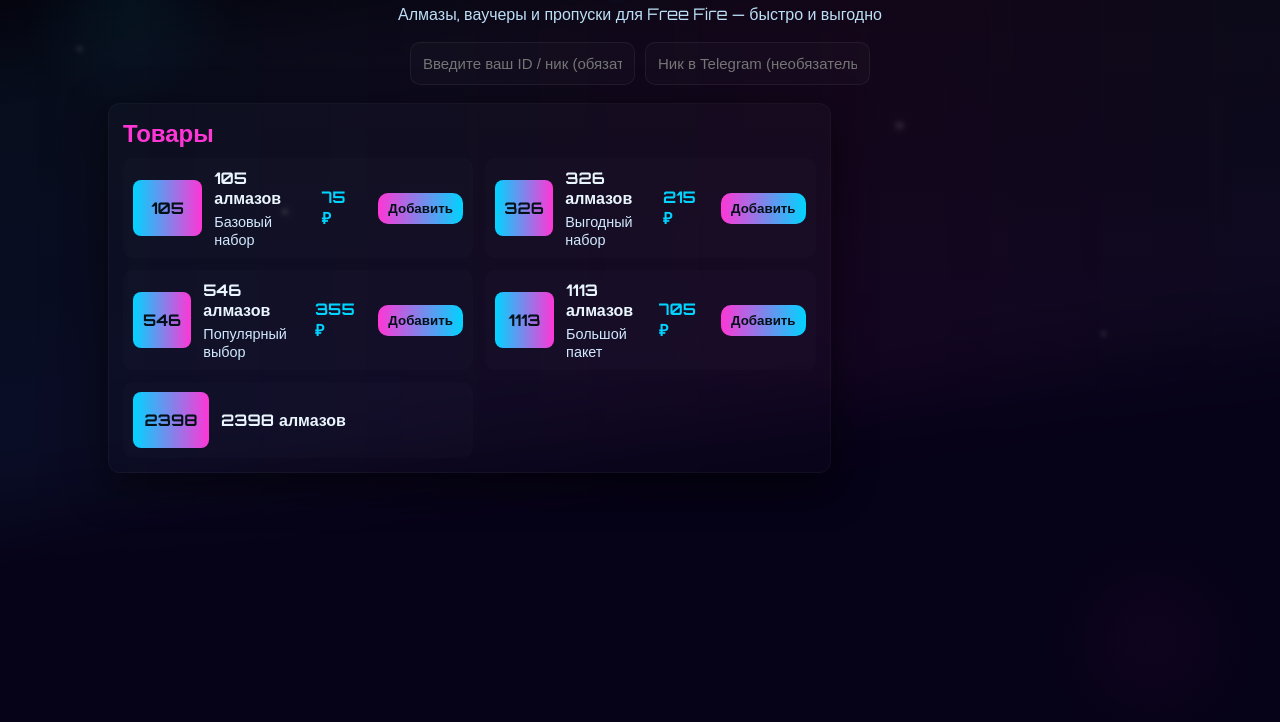
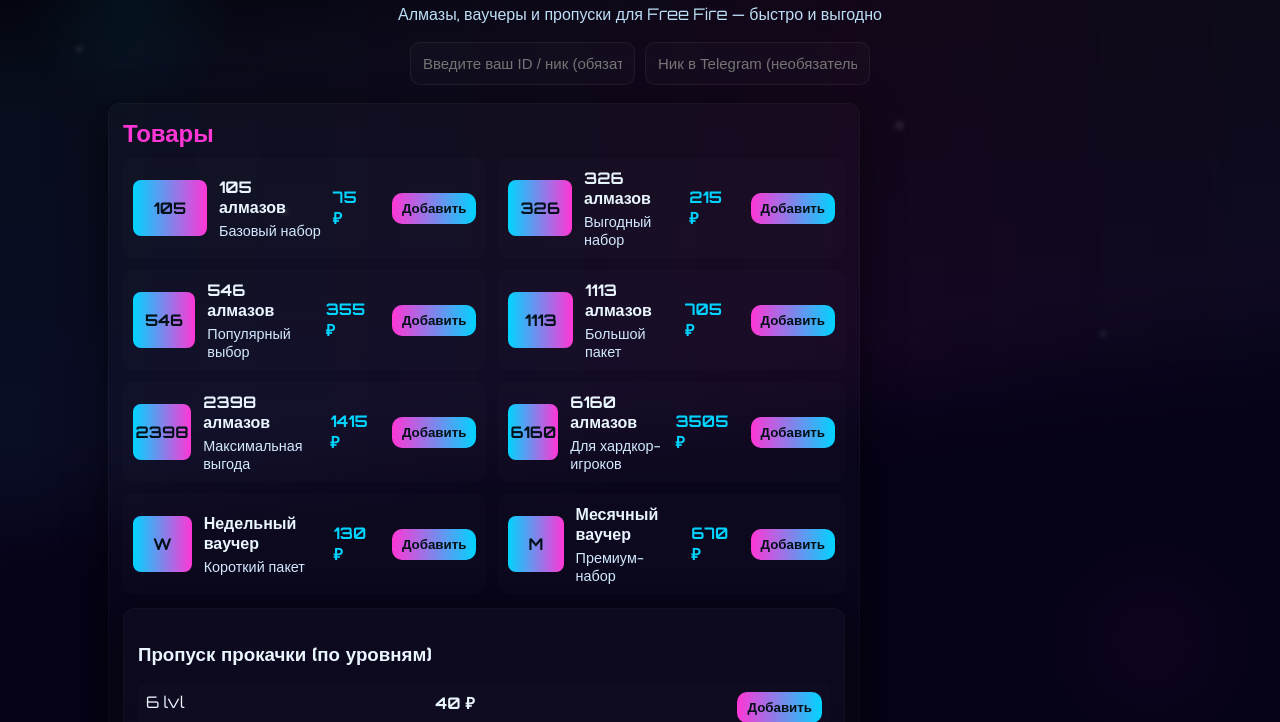
Before and after one commit to viktoriagaleeva253-pixel/Emptyshop, a plain HTML site: page index.html in a window 1280 px wide. Shown: the part 78-800 px from the top of the page. Drawn offline with Linux system fonts and the light colour scheme.

Commit message:
Update index.html
Добавила корзину

```diff
--- a/index.html
+++ b/index.html
@@ -25,13 +25,17 @@
     overflow-x:hidden;
   }
 
+  /* Animated neon background layers */
   .neon-wrap{
-    position:fixed; inset:0; z-index:-2;
+    position:fixed;
+    inset:0;
+    z-index:-2;
     background: radial-gradient(circle at 10% 10%, rgba(0,212,255,0.06), transparent 8%),
                 radial-gradient(circle at 90% 90%, rgba(255,54,214,0.04), transparent 8%),
                 linear-gradient(180deg,#03030a,#060217 60%);
     overflow:hidden;
   }
+
   .neon-band{
     position:absolute;left:-30%;top:0;width:160%;height:60%;
     background: linear-gradient(90deg, rgba(0,212,255,0.06), rgba(255,54,214,0.06), rgba(0,212,255,0.06));
@@ -40,43 +44,71 @@
     animation: bandmove 10s linear infinite;
     mix-blend-mode: screen;
   }
-  @keyframes bandmove{0%{transform:translateX(-10%) skewY(-8deg)}50%{transform:translateX(10%) skewY(-8deg)}100%{transform:translateX(-10%) skewY(-8deg)}}
+  @keyframes bandmove{
+    0%{transform:translateX(-10%) skewY(-8deg)}
+    50%{transform:translateX(10%) skewY(-8deg)}
+    100%{transform:translateX(-10%) skewY(-8deg)}
+  }
 
-  .particle {position:absolute;width:6px;height:6px;border-radius:50%;background: radial-gradient(circle, rgba(255,255,255,0.95), rgba(255,255,255,0.2));opacity:0.08; filter:blur(2px);animation: float linear infinite; mix-blend-mode: screen;}
-  @keyframes float {0%{transform:translateY(0) scale(1);opacity:0.08}50%{transform:translateY(-40px) scale(1.2);opacity:0.18}100%{transform:translateY(0) scale(1);opacity:0.08}}
+  .particle {
+    position:absolute;
+    width:6px;height:6px;border-radius:50%;
+    background: radial-gradient(circle, rgba(255,255,255,0.95), rgba(255,255,255,0.2));
+    opacity:0.08; filter:blur(2px);
+    animation: float linear infinite;
+    mix-blend-mode: screen;
+  }
+  @keyframes float {
+    0%{transform:translateY(0) scale(1);opacity:0.08}
+    50%{transform:translateY(-40px) scale(1.2);opacity:0.18}
+    100%{transform:translateY(0) scale(1);opacity:0.08}
+  }
 
   .topbar{position:relative;padding:0;}
-  header img.banner{width:100%; height:280px; object-fit:cover; display:block; filter: drop-shadow(0 12px 30px rgba(0,0,0,0.6));}
+  header img.banner{width:100%;height:280px;object-fit:cover;display:block;filter: drop-shadow(0 12px 30px rgba(0,0,0,0.6));}
+
   .container{max-width:1100px;margin:0 auto;padding:18px;}
   .hero{margin-top:18px;text-align:center;}
-  h1{margin:6px 0;color:var(--neon-cyan);text-shadow:0 0 12px rgba(0,212,255,0.15);}
-  .subtitle{color:#bcdff6;margin:0 0 10px 0;}
-  .id-row{display:flex;gap:10px;align-items:center;flex-wrap:wrap;justify-content:center;margin:18px 0;}
-  .id-row input, .id-row input.nick{padding:12px;border-radius:10px;border:1px solid rgba(255,255,255,0.06); background:rgba(255,255,255,0.02);color:#fff;min-width:220px;font-size:15px;}
-  .layout{display:grid;grid-template-columns:1fr 380px;gap:18px;align-items:start;}
+  h1{margin:6px 0;color:var(--neon-cyan);text-shadow:0 0 12px rgba(0,212,255,0.15)}
+  .subtitle{color:#bcdff6;margin:0 0 10px 0}
+
+  .id-row{display:flex;gap:10px;align-items:center;flex-wrap:wrap;justify-content:center;margin:18px 0}
+  .id-row input, .id-row input.nick{
+    padding:12px;border-radius:10px;border:1px solid rgba(255,255,255,0.06);
+    background:rgba(255,255,255,0.02);color:#fff;min-width:220px;font-size:15px;
+  }
+
+  .layout{display:grid;grid-template-columns:1fr 380px;gap:18px;align-items:start}
   @media(max-width:980px){.layout{grid-template-columns:1fr} .id-row{justify-content:flex-start}}
 
-  .card{background:linear-gradient(180deg, rgba(255,255,255,0.02), rgba(255,255,255,0.01));padding:14px;border-radius:12px;border:1px solid rgba(255,255,255,0.03);box-shadow:0 12px 40px rgba(0,0,0,0.6);}
-  .card h2{margin:0 0 10px 0;color:var(--neon-magenta);}
-  .grid{display:grid;grid-template-columns:repeat(2,1fr);gap:12px;}
+  .card{background:linear-gradient(180deg, rgba(255,255,255,0.02), rgba(255,255,255,0.01));padding:14px;border-radius:12px;border:1px solid rgba(255,255,255,0.03);box-shadow:0 12px 40px rgba(0,0,0,0.6)}
+  .card h2{margin:0 0 10px 0;color:var(--neon-magenta)}
+
+  .grid{display:grid;grid-template-columns:repeat(2,1fr);gap:12px}
   @media(max-width:700px){.grid{grid-template-columns:1fr}}
-  .product{display:flex;gap:12px;align-items:center;padding:10px;border-radius:10px;background:rgba(255,255,255,0.01);position:relative;}
-  .thumb{width:76px;height:56px;border-radius:8px;background:linear-gradient(90deg,var(--neon-cyan),var(--neon-magenta));display:flex;align-items:center;justify-content:center;color:#021018;font-weight:900;}
-  .prod-info h4{margin:0;font-size:1rem;}
-  .prod-info p{margin:4px 0 0 0;color:#d2e9ff;font-size:0.9rem;}
-  .price{margin-left:auto;font-weight:900;color:var(--neon-cyan);}
-  .add-btn{margin-left:10px;padding:8px 10px;border-radius:10px;border:none;background:linear-gradient(90deg,var(--neon-magenta),var(--neon-cyan));color:#021018;font-weight:900;cursor:pointer;position:relative;}
 
-  .cart h3{margin-top:0;color:var(--neon-cyan);}
-  .cart-list{min-height:60px;}
-  .cart-item{display:flex;gap:8px;align-items:center;padding:8px;border-radius:8px;background:rgba(255,255,255,0.01);}
-  .total{display:flex;justify-content:space-between;align-items:center;padding-top:8px;border-top:1px dashed rgba(255,255,255,0.03);font-weight:900;margin-top:8px;}
-  .checkout{display:flex;gap:8px;margin-top:12px;}
-  .pay{flex:1;padding:12px;border-radius:10px;border:none;background:linear-gradient(90deg,var(--neon-magenta),var(--neon-cyan));color:#021018;font-weight:900;cursor:pointer;}
-  .pay:disabled{opacity:0.5;cursor:default;}
-  .note{color:#bcdff6;font-size:0.95rem;margin-top:10px;}
-  .pulse{animation:pulseCart 0.3s;}
-  @keyframes pulseCart{0%{transform:scale(1)}50%{transform:scale(1.03)}100%{transform:scale(1)}}
+  .product{display:flex;gap:12px;align-items:center;padding:10px;border-radius:10px;background:rgba(255,255,255,0.01)}
+  .thumb{width:76px;height:56px;border-radius:8px;background:linear-gradient(90deg,var(--neon-cyan),var(--neon-magenta));display:flex;align-items:center;justify-content:center;color:#021018;font-weight:900}
+  .prod-info h4{margin:0;font-size:1rem}
+  .prod-info p{margin:4px 0 0 0;color:#d2e9ff;font-size:0.9rem}
+  .price{margin-left:auto;font-weight:900;color:var(--neon-cyan)}
+  .add-btn{margin-left:10px;padding:8px 10px;border-radius:10px;border:none;background:linear-gradient(90deg,var(--neon-magenta),var(--neon-cyan));color:#021018;font-weight:900;cursor:pointer}
+
+  /* cart */
+  .cart h3{margin-top:0;color:var(--neon-cyan)}
+  .cart-list{min-height:60px}
+  .cart-item{display:flex;gap:8px;align-items:center;padding:8px;border-radius:8px;background:rgba(255,255,255,0.01)}
+  .total{display:flex;justify-content:space-between;align-items:center;padding-top:8px;border-top:1px dashed rgba(255,255,255,0.03);font-weight:900;margin-top:8px}
+  .checkout{display:flex;gap:8px;margin-top:12px}
+  .pay{flex:1;padding:12px;border-radius:10px;border:none;background:linear-gradient(90deg,var(--neon-magenta),var(--neon-cyan));color:#021018;font-weight:900;cursor:pointer}
+  .pay:disabled{opacity:0.5;cursor:default}
+  .tg{padding:10px;border-radius:10px;border:1px solid rgba(255,255,255,0.04);background:transparent;color:var(--neon-cyan);text-decoration:none;display:inline-flex;align-items:center;gap:8px}
+
+  /* passes */
+  .passes .pass-row{display:flex;justify-content:space-between;padding:8px;border-radius:8px;background:rgba(255,255,255,0.01)}
+  .note{color:#bcdff6;font-size:0.95rem;margin-top:10px}
+
+  footer{margin-top:30px;text-align:center;color:#8fb6d8;font-size:0.9rem;padding-bottom:40px}
 </style>
 </head>
 <body>
@@ -88,6 +120,7 @@
     <div class="particle" style="left:70%;top:30%;animation-duration:10s;width:7px;height:7px"></div>
     <div class="particle" style="left:86%;top:55%;animation-duration:13s;width:5px;height:5px"></div>
   </div>
+
   <div class="topbar">
     <header>
       <img class="banner" src="banner.png" alt="EmptyShop banner" onerror="this.style.display='none'">
@@ -106,33 +139,95 @@
     </div>
 
     <div class="layout">
+      <!-- left: products -->
       <section class="card">
         <h2>Товары</h2>
         <div class="grid" id="products">
           <div class="product" data-id="p1" data-name="105 алмазов" data-price="75">
             <div class="thumb">105</div>
-          <div class="prod-info"><h4>105 алмазов</h4><p>Базовый набор</p></div>
+            <div class="prod-info">
+              <h4>105 алмазов</h4>
+              <p>Базовый набор</p>
+            </div>
             <div class="price">75 ₽</div>
-          <button class="add-btn">Добавить</button>
+            <button class="add-btn" onclick="addToCart('p1')">Добавить</button>
           </div>
           <div class="product" data-id="p2" data-name="326 алмазов" data-price="215">
             <div class="thumb">326</div>
-          <div class="prod-info"><h4>326 алмазов</h4><p>Выгодный набор</p></div>
+            <div class="prod-info">
+              <h4>326 алмазов</h4>
+              <p>Выгодный набор</p>
+            </div>
             <div class="price">215 ₽</div>
-          <button class="add-btn">Добавить</button>
+            <button class="add-btn" onclick="addToCart('p2')">Добавить</button>
           </div>
           <div class="product" data-id="p3" data-name="546 алмазов" data-price="355">
             <div class="thumb">546</div>
-          <div class="prod-info"><h4>546 алмазов</h4><p>Популярный выбор</p></div>
+            <div class="prod-info">
+              <h4>546 алмазов</h4>
+              <p>Популярный выбор</p>
+            </div>
             <div class="price">355 ₽</div>
-          <button class="add-btn">Добавить</button>
+            <button class="add-btn" onclick="addToCart('p3')">Добавить</button>
           </div>
           <div class="product" data-id="p4" data-name="1113 алмазов" data-price="705">
             <div class="thumb">1113</div>
-          <div class="prod-info"><h4>1113 алмазов</h4><p>Большой пакет</p></div>
+            <div class="prod-info">
+              <h4>1113 алмазов</h4>
+              <p>Большой пакет</p>
+            </div>
             <div class="price">705 ₽</div>
-          <button class="add-btn">Добавить</button>
+            <button class="add-btn" onclick="addToCart('p4')">Добавить</button>
           </div>
           <div class="product" data-id="p5" data-name="2398 алмазов" data-price="1415">
             <div class="thumb">2398</div>
-          <div class="prod-info"><h4>2398 алмазов</
+            <div class="prod-info">
+              <h4>2398 алмазов</h4>
+              <p>Максимальная выгода</p>
+            </div>
+            <div class="price">1415 ₽</div>
+            <button class="add-btn" onclick="addToCart('p5')">Добавить</button>
+          </div>
+          <div class="product" data-id="p6" data-name="6160 алмазов" data-price="3505">
+            <div class="thumb">6160</div>
+            <div class="prod-info">
+              <h4>6160 алмазов</h4>
+              <p>Для хардкор-игроков</p>
+            </div>
+            <div class="price">3505 ₽</div>
+            <button class="add-btn" onclick="addToCart('p6')">Добавить</button>
+          </div>
+          <div class="product" data-id="v1" data-name="Недельный ваучер" data-price="130">
+            <div class="thumb">W</div>
+            <div class="prod-info">
+              <h4>Недельный ваучер</h4>
+              <p>Короткий пакет</p>
+            </div>
+            <div class="price">130 ₽</div>
+            <button class="add-btn" onclick="addToCart('v1')">Добавить</button>
+          </div>
+          <div class="product" data-id="v2" data-name="Месячный ваучер" data-price="670">
+            <div class="thumb">M</div>
+            <div class="prod-info">
+              <h4>Месячный ваучер</h4>
+              <p>Премиум-набор</p>
+            </div>
+            <div class="price">670 ₽</div>
+            <button class="add-btn" onclick="addToCart('v2')">Добавить</button>
+          </div>
+        </div>
+
+        <div style="margin-top:14px" class="card">
+          <h3>Пропуск прокачки (по уровням)</h3>
+          <div class="passes">
+            <div class="pass-row"><span>6 lvl</span><strong>40 ₽</strong><button class="add-btn" style="margin-left:12px" onclick="addPass('pass6')">Добавить</button></div>
+            <div class="pass-row"><span>10 lvl</span><strong>60 ₽</strong><button class="add-btn" style="margin-left:12px" onclick="addPass('pass10')">Добавить</button></div>
+            <div class="pass-row"><span>15 lvl</span><strong>60 ₽</strong><button class="add-btn" style="margin-left:12px" onclick="addPass('pass15')">Добавить</button></div>
+            <div class="pass-row"><span>20 lvl</span><strong>60 ₽</strong><button class="add-btn" style="margin-left:12px" onclick="addPass('pass20')">Добавить</button></div>
+            <div class="pass-row"><span>25 lvl</span><strong>60 ₽</strong><button class="add-btn" style="margin-left:12px" onclick="addPass('pass25')">Добавить</button></div>
+            <div class="pass-row"><span>30 lvl</span><strong>85 ₽</strong><button class="add-btn" style="margin-left:12px" onclick="addPass('pass30')">Добавить</button></div>
+          </div>
+        </div>
+      </section>
+
+      <!-- right:
```
Lines whose indentation alone changed are shown as unchanged.
